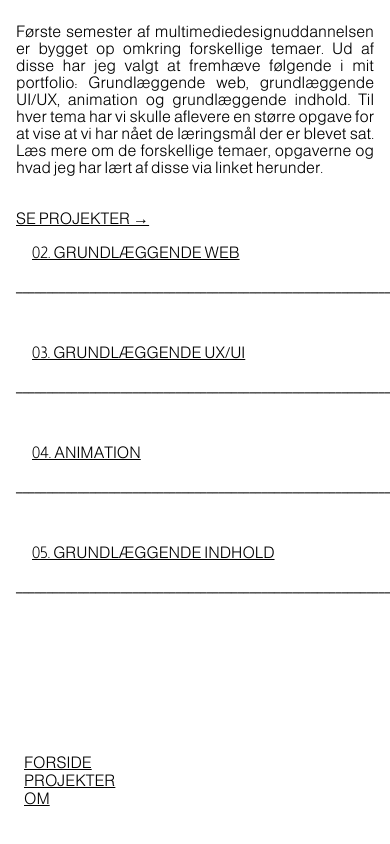
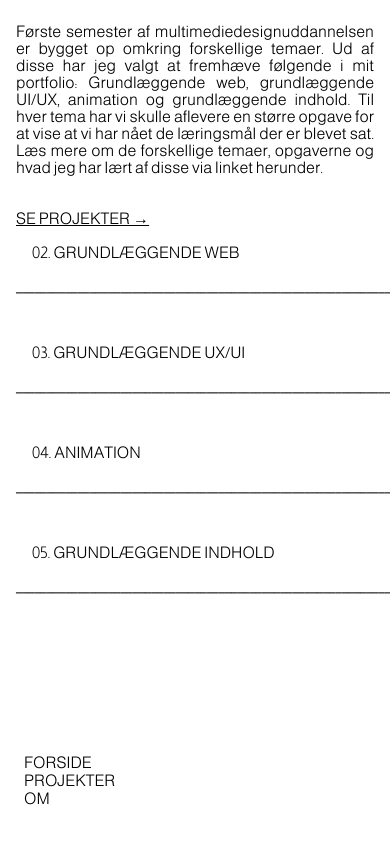
Before and after one commit to segronkjaer/kodet_site, a plain HTML site: page index.html in a window 390 px wide. Shown: the part 820-1664 px from the top of the page. Drawn offline with Linux system fonts and the light colour scheme; a script that the page names is missing; a web font is replaced by a local one.

Commit message:
småting

```diff
--- a/styles.css
+++ b/styles.css
@@ -246,7 +246,7 @@ a {
     word-spacing: 30px;
 }
 
-/* PLADS IMELLEM ELEMENTER I MOBIL */
+/* MOBIL */
 @media (max-width: 800px) {
 
 /* FORSIDE */
@@ -285,9 +285,7 @@ h5 {
     margin-top: 10rem;
 }
 
-/*
-.footer_menu {
+.no_underline {
     text-decoration: none;
 }
-*/
 }
```
